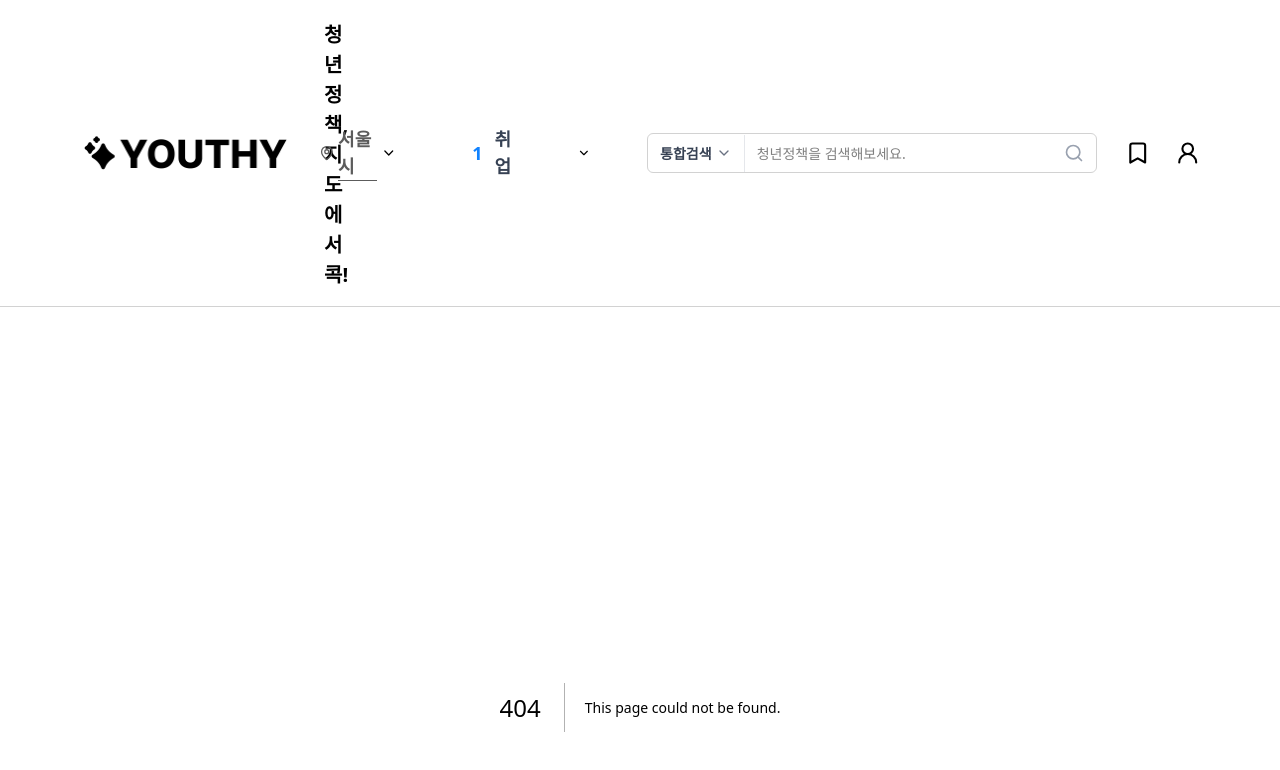
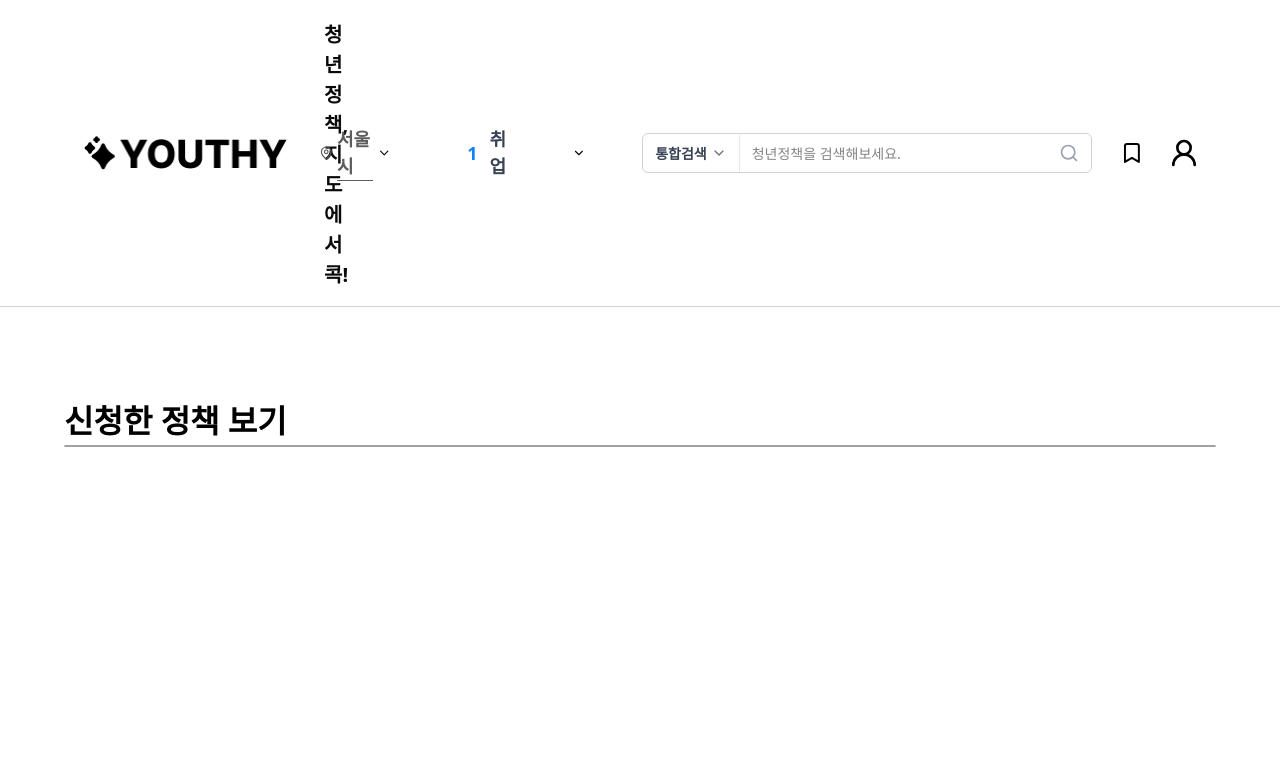
Before and after one commit to 9oormthon-univ/2025_SEASONTHON_TEAM_61_FE, a Next.js app: page /mypage in a window 1280 px wide. Before the commit this address had no page. Shown: the top 770 px of the page. Built offline with nearby package versions, Linux system fonts and the light colour scheme.

Commit message:
feat: 마이페이지

```diff
--- /dev/null
+++ b/src/app/mypage/page.tsx
@@ -0,0 +1,5 @@
+import MyPage from "@/components/mypage/MyPage"
+
+export default function MyPagePage(){
+    return <MyPage/>
+}
--- a/src/components/common/CardGrid.tsx
+++ b/src/components/common/CardGrid.tsx
@@ -1,9 +1,8 @@
 'use client'
 
-import { BriefcaseBusiness } from "lucide-react";
 import { Card, CardContent, CardHeader, CardTitle } from "../ui/card";
 import Image from "next/image";
-import { useState, useEffect } from "react";
+import { useState, useEffect, useMemo, useCallback } from "react";
 
 interface CardData {
   id: number;
@@ -18,7 +17,10 @@ interface CardGridProps {
   onSelectionChange?: (selectedTitles: string[]) => void;
 }
 
-export default function CardGrid({ cards, className = "", selectedCards = [], onSelectionChange }: CardGridProps) {
+// 기본 빈 배열을 상수로 정의하여 참조 안정성 확보
+const DEFAULT_SELECTED_CARDS: string[] = [];
+
+export default function CardGrid({ cards, className = "", selectedCards = DEFAULT_SELECTED_CARDS, onSelectionChange }: CardGridProps) {
   const [internalSelectedCards, setInternalSelectedCards] = useState<string[]>(selectedCards);
 
   // 기본 카드 데이터 (8개)
@@ -50,9 +52,15 @@ export default function CardGrid({ cards, className = "", selectedCards = [], on
   };
 
   // props로 받은 selectedCards가 변경되면 내부 상태도 업데이트
+  // JSON.stringify를 사용하여 배열 내용 비교로 불필요한 업데이트 방지
   useEffect(() => {
-    setInternalSelectedCards(selectedCards);
-  }, [selectedCards]);
+    const currentSelection = JSON.stringify(internalSelectedCards.sort());
+    const newSelection = JSON.stringify(selectedCards.sort());
+
+    if (currentSelection !== newSelection) {
+      setInternalSelectedCards(selectedCards);
+    }
+  }, [selectedCards, internalSelectedCards]);
 
   return (
     <div className={`flex flex-col gap-4 w-full items-center ${className}`}>
--- a/src/components/layout/Header.tsx
+++ b/src/components/layout/Header.tsx
@@ -9,6 +9,7 @@ export default function Header() {
     const router = useRouter();
   const [selectedCategory, setSelectedCategory] = useState("통합검색");
   const [isDropdownOpen, setIsDropdownOpen] = useState(false);
+  const [isToggleOpen, setIsToggleOpen] = useState(false);
 
   const categories = ["통합검색", "취업", "창업"];
 
@@ -78,7 +79,18 @@ export default function Header() {
        </div>
       </div>
       <Bookmark className="w-8 h-8 text-black mr-2"/>
-      <UserRound className="w-8 h-8 text-black" onClick={() => router.push('/signup')}/>
+      <div className="relative">
+      <UserRound className="w-8 h-8 text-black" onClick={() => setIsToggleOpen(!isToggleOpen)}/>
+        {isToggleOpen&&(
+          <>
+          <div className=" flex flex-col absolute top-full right-3 mt-1 w-35 h-fit bg-white border border-[#d2d2d2] rounded-[8px] shadow-lg z-10">
+            <span className="text-[14px] font-semibold text-[#5c5c5c] cursor-pointer tracking-[0%] hover:bg-gray-100 px-2 py-2 rounded transition-colors duration-200" onClick={() => {router.push('/mypage'); setIsToggleOpen(false)}}>마이페이지</span>
+            <span className="text-[14px] font-semibold text-[#5c5c5c] cursor-pointer tracking-[0%] hover:bg-gray-100 px-2 py-2 rounded transition-colors duration-200">고객센터</span>
+            <span className="text-[14px] font-semibold text-[#5c5c5c] cursor-pointer tracking-[0%] hover:bg-gray-100 px-2 py-2 rounded transition-colors duration-200">로그아웃</span>
+          </div>
+          </>
+        )}
+        </div>
      </div>
     </div>
     {/* 화면 전체 너비의 구분선 */}
--- /dev/null
+++ b/src/components/mypage/MyPage.tsx
@@ -0,0 +1,10 @@
+import { Border } from "../ui/border";
+
+export default function MyPage() {
+    return (
+        <div className="flex flex-col w-[90%] mx-auto mt-[90px]">
+            <h1 className="text-[32px] font-bold text-black">신청한 정책 보기</h1>
+            <Border variant="default" rounded="md" thickness="normal"></Border>
+        </div>
+    )
+}
--- /dev/null
+++ b/src/components/ui/border.tsx
@@ -0,0 +1,73 @@
+import * as React from "react"
+import { cva, type VariantProps } from "class-variance-authority"
+
+import { cn } from "@/lib/utils"
+
+const borderVariants = cva(
+  "border-[0.5px] border-solid border-[#A1A1A1]",
+  {
+    variants: {
+      variant: {
+        default: "border-[#A1A1A1]",
+        light: "border-[#D1D1D1]",
+        dark: "border-[#717171]",
+        primary: "border-primary",
+        secondary: "border-secondary",
+      },
+      rounded: {
+        none: "rounded-none",
+        sm: "rounded-sm",
+        md: "rounded-md",
+        lg: "rounded-lg",
+        xl: "rounded-xl",
+        full: "rounded-full",
+      },
+      thickness: {
+        thin: "border-[0.5px]",
+        normal: "border",
+        thick: "border-2",
+      },
+    },
+    defaultVariants: {
+      variant: "default",
+      rounded: "none",
+      thickness: "thin",
+    },
+  }
+)
+
+interface BorderProps
+  extends React.HTMLAttributes<HTMLDivElement>,
+    VariantProps<typeof borderVariants> {
+  asChild?: boolean
+}
+
+const Border = React.forwardRef<HTMLDivElement, BorderProps>(
+  ({ className, variant, rounded, thickness, asChild = false, children, ...props }, ref) => {
+    if (asChild) {
+      const child = React.Children.only(children as React.ReactElement<any>)
+      return React.cloneElement(child, {
+        ...props,
+        className: cn(
+          borderVariants({ variant, rounded, thickness }),
+          child.props.className,
+          className
+        ),
+        ref,
+      })
+    }
+
+    return (
+      <div
+        ref={ref}
+        className={cn(borderVariants({ variant, rounded, thickness, className }))}
+        {...props}
+      >
+        {children}
+      </div>
+    )
+  }
+)
+Border.displayName = "Border"
+
+export { Border, borderVariants }
```
